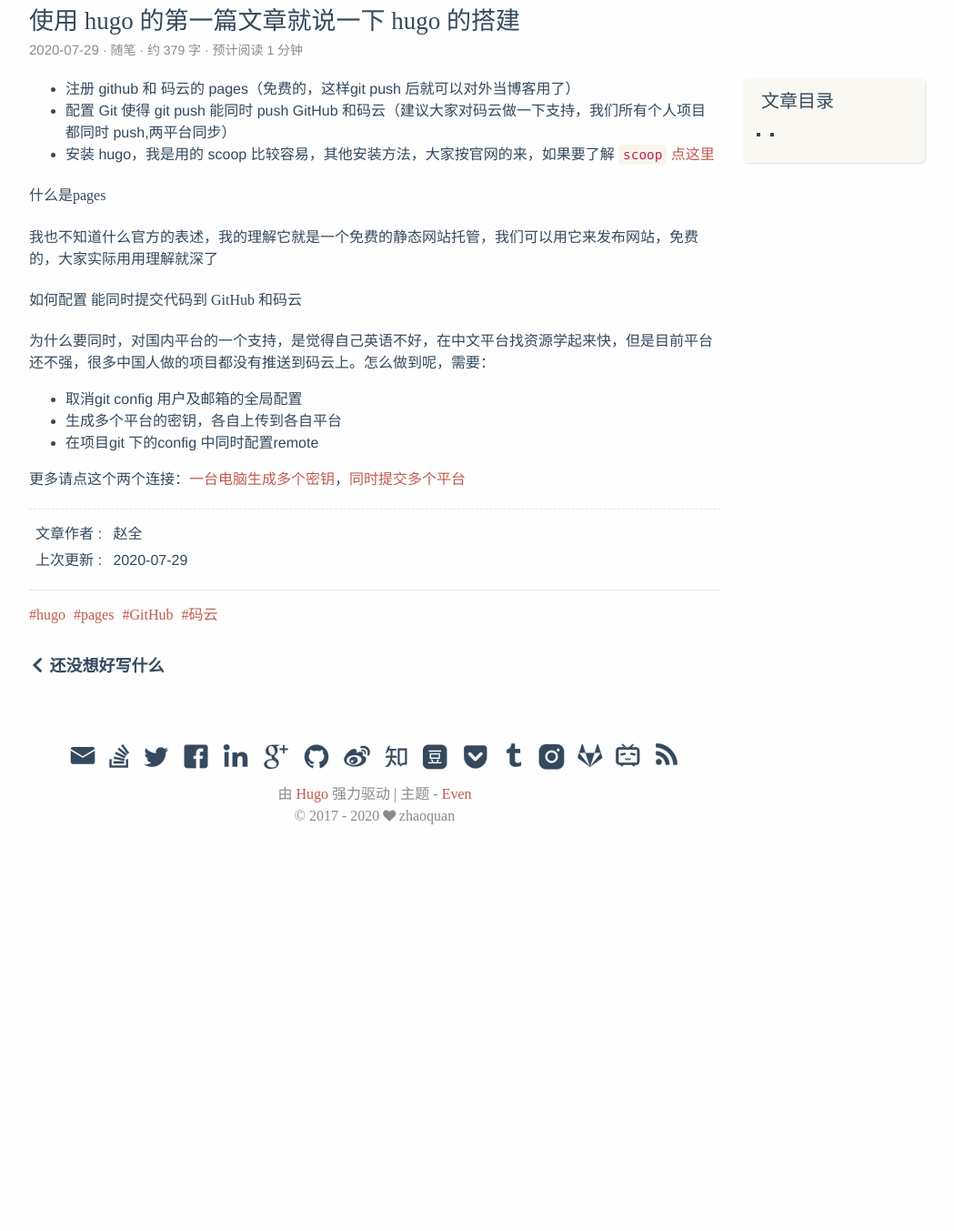
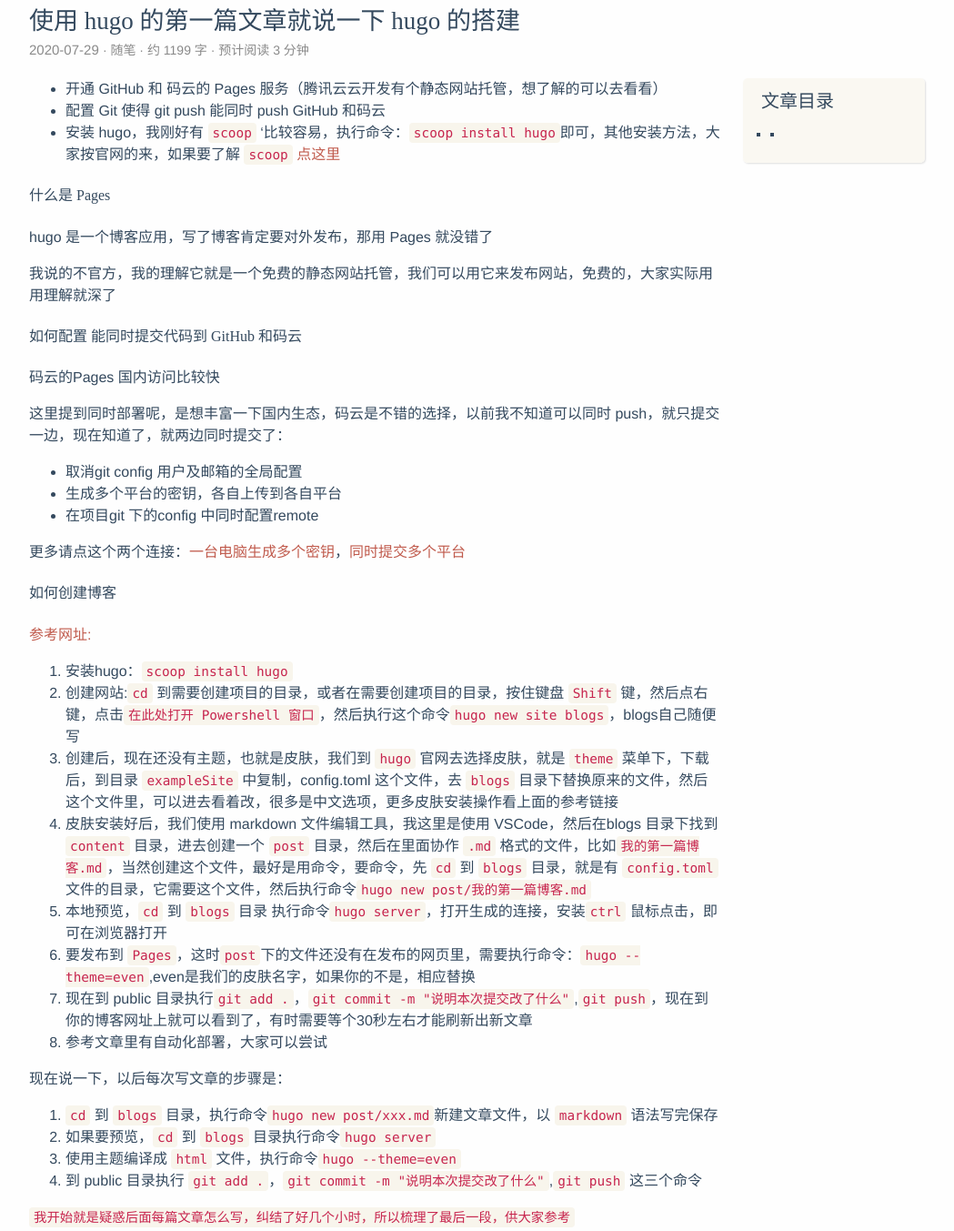
Before and after one commit to chatterzhao/chatterzhao.github.io, a plain HTML site: page post/first/index.html in a window 1280 px wide. Shown: the part 136-1489 px from the top of the page at 91% size, without its empty margins (228-1277 px from the left). Before the commit the page ends 1055 px from the top, so only its background shows below. Drawn offline with nearby package versions, Linux system fonts and the light colour scheme; a script that the page names is missing.

Commit message:
重新编辑了第一篇文章

```diff
--- a/categories/随笔/index.xml
+++ b/categories/随笔/index.xml
@@ -26,7 +26,7 @@
       <pubDate>Wed, 29 Jul 2020 10:14:20 +0800</pubDate>
 
       <guid>http://zhaoquan.gitee.io/post/first/</guid>
-      <description>注册 github 和 码云的 pages（免费的，这样git push 后就可以对外当博客用了） 配置 Git 使得 git push 能同时 push GitHub 和码云（建议大家对码云做一下支持，我们所有个人</description>
+      <description>开通 GitHub 和 码云的 Pages 服务（腾讯云云开发有个静态网站托管，想了解的可以去看看） 配置 Git 使得 git push 能同时 push GitHub 和码云 安装 hugo，我刚好有 scoop &amp;lsquo;</description>
     </item>
 
   </channel>
--- a/index.xml
+++ b/index.xml
@@ -26,7 +26,7 @@
       <pubDate>Wed, 29 Jul 2020 10:14:20 +0800</pubDate>
 
       <guid>http://zhaoquan.gitee.io/post/first/</guid>
-      <description>注册 github 和 码云的 pages（免费的，这样git push 后就可以对外当博客用了） 配置 Git 使得 git push 能同时 push GitHub 和码云（建议大家对码云做一下支持，我们所有个人</description>
+      <description>开通 GitHub 和 码云的 Pages 服务（腾讯云云开发有个静态网站托管，想了解的可以去看看） 配置 Git 使得 git push 能同时 push GitHub 和码云 安装 hugo，我刚好有 scoop &amp;lsquo;</description>
     </item>
 
   </channel>
--- a/post/first/index.html
+++ b/post/first/index.html
@@ -16,7 +16,7 @@
 <meta name="apple-mobile-web-app-status-bar-style" content="#f8f5ec">
 
 
-<meta name="author" content="赵全" /><meta name="description" content="注册 github 和 码云的 pages（免费的，这样git push 后就可以对外当博客用了） 配置 Git 使得 git push 能同时 push GitHub 和码云（建议大家对码云做一下支持，我们所有个人" /><meta name="keywords" content="hugo, pages, GitHub, 码云" />
+<meta name="author" content="赵全" /><meta name="description" content="开通 GitHub 和 码云的 Pages 服务（腾讯云云开发有个静态网站托管，想了解的可以去看看） 配置 Git 使得 git push 能同时 push GitHub 和码云 安装 hugo，我刚好有 scoop &amp;lsquo;" /><meta name="keywords" content="hugo, pages, GitHub, 码云" />
 
 
 
@@ -40,23 +40,23 @@
 
 
 <meta property="og:title" content="使用 hugo 的第一篇文章就说一下 hugo 的搭建" />
-<meta property="og:description" content="注册 github 和 码云的 pages（免费的，这样git push 后就可以对外当博客用了） 配置 Git 使得 git push 能同时 push GitHub 和码云（建议大家对码云做一下支持，我们所有个人" />
+<meta property="og:description" content="开通 GitHub 和 码云的 Pages 服务（腾讯云云开发有个静态网站托管，想了解的可以去看看） 配置 Git 使得 git push 能同时 push GitHub 和码云 安装 hugo，我刚好有 scoop &lsquo;" />
 <meta property="og:type" content="article" />
 <meta property="og:url" content="http://zhaoquan.gitee.io/post/first/" />
 <meta property="article:published_time" content="2020-07-29T10:14:20+08:00" />
 <meta property="article:modified_time" content="2020-07-29T10:14:20+08:00" />
 <meta itemprop="name" content="使用 hugo 的第一篇文章就说一下 hugo 的搭建">
-<meta itemprop="description" content="注册 github 和 码云的 pages（免费的，这样git push 后就可以对外当博客用了） 配置 Git 使得 git push 能同时 push GitHub 和码云（建议大家对码云做一下支持，我们所有个人">
+<meta itemprop="description" content="开通 GitHub 和 码云的 Pages 服务（腾讯云云开发有个静态网站托管，想了解的可以去看看） 配置 Git 使得 git push 能同时 push GitHub 和码云 安装 hugo，我刚好有 scoop &lsquo;">
 <meta itemprop="datePublished" content="2020-07-29T10:14:20+08:00" />
 <meta itemprop="dateModified" content="2020-07-29T10:14:20+08:00" />
-<meta itemprop="wordCount" content="379">
+<meta itemprop="wordCount" content="1199">
 
 
 
 <meta itemprop="keywords" content="hugo,pages,GitHub,码云," />
 <meta name="twitter:card" content="summary"/>
 <meta name="twitter:title" content="使用 hugo 的第一篇文章就说一下 hugo 的搭建"/>
-<meta name="twitter:description" content="注册 github 和 码云的 pages（免费的，这样git push 后就可以对外当博客用了） 配置 Git 使得 git push 能同时 push GitHub 和码云（建议大家对码云做一下支持，我们所有个人"/>
+<meta name="twitter:description" content="开通 GitHub 和 码云的 Pages 服务（腾讯云云开发有个静态网站托管，想了解的可以去看看） 配置 Git 使得 git push 能同时 push GitHub 和码云 安装 hugo，我刚好有 scoop &lsquo;"/>
 
 <!--[if lte IE 9]>
   <script src="https://cdnjs.cloudflare.com/ajax/libs/classlist/1.1.20170427/classList.min.js"></script>
@@ -126,8 +126,8 @@
         <div class="post-category">
             <a href="/categories/%E9%9A%8F%E7%AC%94/"> 随笔 </a>
             </div>
-          <span class="more-meta"> 约 379 字 </span>
-          <span class="more-meta"> 预计阅读 1 分钟 </span>
+          <span class="more-meta"> 约 1199 字 </span>
+          <span class="more-meta"> 预计阅读 3 分钟 </span>
 
       </div>
     </header>
@@ -148,20 +148,42 @@
 </div>
     <div class="post-content">
       <ul>
-<li>注册 github 和 码云的 pages（免费的，这样git push 后就可以对外当博客用了）</li>
-<li>配置 Git 使得 git push 能同时 push GitHub 和码云（建议大家对码云做一下支持，我们所有个人项目都同时 push,两平台同步）</li>
-<li>安装 hugo，我是用的 scoop 比较容易，其他安装方法，大家按官网的来，如果要了解 <code>scoop</code> <a href="https://gitbook.cn/gitchat/activity/5d284248c9219c0d45806f21">点这里</a></li>
+<li>开通 GitHub 和 码云的 Pages 服务（腾讯云云开发有个静态网站托管，想了解的可以去看看）</li>
+<li>配置 Git 使得 git push 能同时 push GitHub 和码云</li>
+<li>安装 hugo，我刚好有 <code>scoop</code> &lsquo;比较容易，执行命令：<code>scoop install hugo</code>即可，其他安装方法，大家按官网的来，如果要了解 <code>scoop</code> <a href="https://gitbook.cn/gitchat/activity/5d284248c9219c0d45806f21">点这里</a></li>
 </ul>
-<h4 id="什么是pages">什么是pages</h4>
-<p>我也不知道什么官方的表述，我的理解它就是一个免费的静态网站托管，我们可以用它来发布网站，免费的，大家实际用用理解就深了</p>
+<h4 id="什么是-pages">什么是 Pages</h4>
+<p>hugo 是一个博客应用，写了博客肯定要对外发布，那用 Pages 就没错了</p>
+<p>我说的不官方，我的理解它就是一个免费的静态网站托管，我们可以用它来发布网站，免费的，大家实际用用理解就深了</p>
 <h4 id="如何配置-能同时提交代码到-github-和码云">如何配置 能同时提交代码到 GitHub 和码云</h4>
-<p>为什么要同时，对国内平台的一个支持，是觉得自己英语不好，在中文平台找资源学起来快，但是目前平台还不强，很多中国人做的项目都没有推送到码云上。怎么做到呢，需要：</p>
+<p>码云的Pages 国内访问比较快</p>
+<p>这里提到同时部署呢，是想丰富一下国内生态，码云是不错的选择，以前我不知道可以同时 push，就只提交一边，现在知道了，就两边同时提交了：</p>
 <ul>
 <li>取消git config 用户及邮箱的全局配置</li>
 <li>生成多个平台的密钥，各自上传到各自平台</li>
 <li>在项目git 下的config 中同时配置remote</li>
 </ul>
 <p>更多请点这个两个连接：<a href="https://blog.csdn.net/qq_43199318/article/details/103469792">一台电脑生成多个密钥</a>，<a href="https://blog.csdn.net/yilovexing/article/details/107226141">同时提交多个平台</a></p>
+<h4 id="如何创建博客">如何创建博客</h4>
+<p><a href="https://segmentfault.com/a/1190000012975914?utm_source=tag-newest">参考网址:</a></p>
+<ol>
+<li>安装hugo：<code>scoop install hugo</code></li>
+<li>创建网站:<code>cd</code> 到需要创建项目的目录，或者在需要创建项目的目录，按住键盘 <code>Shift</code> 键，然后点右键，点击<code>在此处打开 Powershell 窗口</code>，然后执行这个命令<code>hugo new site blogs</code>，blogs自己随便写</li>
+<li>创建后，现在还没有主题，也就是皮肤，我们到 <code>hugo</code> 官网去选择皮肤，就是 <code>theme</code> 菜单下，下载后，到目录 <code>exampleSite</code> 中复制，config.toml 这个文件，去 <code>blogs</code> 目录下替换原来的文件，然后这个文件里，可以进去看着改，很多是中文选项，更多皮肤安装操作看上面的参考链接</li>
+<li>皮肤安装好后，我们使用 markdown 文件编辑工具，我这里是使用 VSCode，然后在blogs 目录下找到 <code>content</code> 目录，进去创建一个 <code>post</code> 目录，然后在里面协作 <code>.md</code> 格式的文件，比如<code>我的第一篇博客.md</code>，当然创建这个文件，最好是用命令，要命令，先 <code>cd</code> 到 <code>blogs</code> 目录，就是有 <code>config.toml</code> 文件的目录，它需要这个文件，然后执行命令<code>hugo new post/我的第一篇博客.md</code></li>
+<li>本地预览，<code>cd</code> 到 <code>blogs</code> 目录 执行命令<code>hugo server</code>，打开生成的连接，安装<code>ctrl</code> 鼠标点击，即可在浏览器打开</li>
+<li>要发布到 <code>Pages</code>，这时<code>post</code>下的文件还没有在发布的网页里，需要执行命令：<code>hugo --theme=even</code>,even是我们的皮肤名字，如果你的不是，相应替换</li>
+<li>现在到 public 目录执行<code>git add .</code>，<code>git commit -m &quot;说明本次提交改了什么&quot;</code>,<code>git push</code>，现在到你的博客网址上就可以看到了，有时需要等个30秒左右才能刷新出新文章</li>
+<li>参考文章里有自动化部署，大家可以尝试</li>
+</ol>
+<p>现在说一下，以后每次写文章的步骤是：</p>
+<ol>
+<li><code>cd</code> 到 <code>blogs</code> 目录，执行命令<code>hugo new post/xxx.md</code>新建文章文件，以 <code>markdown</code> 语法写完保存</li>
+<li>如果要预览，<code>cd</code> 到 <code>blogs</code> 目录执行命令<code>hugo server</code></li>
+<li>使用主题编译成 <code>html</code> 文件，执行命令<code>hugo --theme=even</code></li>
+<li>到 public 目录执行 <code>git add .</code>，<code>git commit -m &quot;说明本次提交改了什么&quot;</code>,<code>git push</code> 这三个命令</li>
+</ol>
+<p><code>我开始就是疑惑后面每篇文章怎么写，纠结了好几个小时，所以梳理了最后一段，供大家参考</code></p>
 
     </div>
 
--- a/post/index.xml
+++ b/post/index.xml
@@ -26,7 +26,7 @@
       <pubDate>Wed, 29 Jul 2020 10:14:20 +0800</pubDate>
 
       <guid>http://zhaoquan.gitee.io/post/first/</guid>
-      <description>注册 github 和 码云的 pages（免费的，这样git push 后就可以对外当博客用了） 配置 Git 使得 git push 能同时 push GitHub 和码云（建议大家对码云做一下支持，我们所有个人</description>
+      <description>开通 GitHub 和 码云的 Pages 服务（腾讯云云开发有个静态网站托管，想了解的可以去看看） 配置 Git 使得 git push 能同时 push GitHub 和码云 安装 hugo，我刚好有 scoop &amp;lsquo;</description>
     </item>
 
   </channel>
--- a/tags/github/index.xml
+++ b/tags/github/index.xml
@@ -26,7 +26,7 @@
       <pubDate>Wed, 29 Jul 2020 10:14:20 +0800</pubDate>
 
       <guid>http://zhaoquan.gitee.io/post/first/</guid>
-      <description>注册 github 和 码云的 pages（免费的，这样git push 后就可以对外当博客用了） 配置 Git 使得 git push 能同时 push GitHub 和码云（建议大家对码云做一下支持，我们所有个人</description>
+      <description>开通 GitHub 和 码云的 Pages 服务（腾讯云云开发有个静态网站托管，想了解的可以去看看） 配置 Git 使得 git push 能同时 push GitHub 和码云 安装 hugo，我刚好有 scoop &amp;lsquo;</description>
     </item>
 
   </channel>
--- a/tags/hugo/index.xml
+++ b/tags/hugo/index.xml
@@ -26,7 +26,7 @@
       <pubDate>Wed, 29 Jul 2020 10:14:20 +0800</pubDate>
 
       <guid>http://zhaoquan.gitee.io/post/first/</guid>
-      <description>注册 github 和 码云的 pages（免费的，这样git push 后就可以对外当博客用了） 配置 Git 使得 git push 能同时 push GitHub 和码云（建议大家对码云做一下支持，我们所有个人</description>
+      <description>开通 GitHub 和 码云的 Pages 服务（腾讯云云开发有个静态网站托管，想了解的可以去看看） 配置 Git 使得 git push 能同时 push GitHub 和码云 安装 hugo，我刚好有 scoop &amp;lsquo;</description>
     </item>
 
   </channel>
--- a/tags/pages/index.xml
+++ b/tags/pages/index.xml
@@ -26,7 +26,7 @@
       <pubDate>Wed, 29 Jul 2020 10:14:20 +0800</pubDate>
 
       <guid>http://zhaoquan.gitee.io/post/first/</guid>
-      <description>注册 github 和 码云的 pages（免费的，这样git push 后就可以对外当博客用了） 配置 Git 使得 git push 能同时 push GitHub 和码云（建议大家对码云做一下支持，我们所有个人</description>
+      <description>开通 GitHub 和 码云的 Pages 服务（腾讯云云开发有个静态网站托管，想了解的可以去看看） 配置 Git 使得 git push 能同时 push GitHub 和码云 安装 hugo，我刚好有 scoop &amp;lsquo;</description>
     </item>
 
   </channel>
--- a/tags/码云/index.xml
+++ b/tags/码云/index.xml
@@ -26,7 +26,7 @@
       <pubDate>Wed, 29 Jul 2020 10:14:20 +0800</pubDate>
 
       <guid>http://zhaoquan.gitee.io/post/first/</guid>
-      <description>注册 github 和 码云的 pages（免费的，这样git push 后就可以对外当博客用了） 配置 Git 使得 git push 能同时 push GitHub 和码云（建议大家对码云做一下支持，我们所有个人</description>
+      <description>开通 GitHub 和 码云的 Pages 服务（腾讯云云开发有个静态网站托管，想了解的可以去看看） 配置 Git 使得 git push 能同时 push GitHub 和码云 安装 hugo，我刚好有 scoop &amp;lsquo;</description>
     </item>
 
   </channel>
```
Also changed, not shown: index.html (+3 -3 lines).
